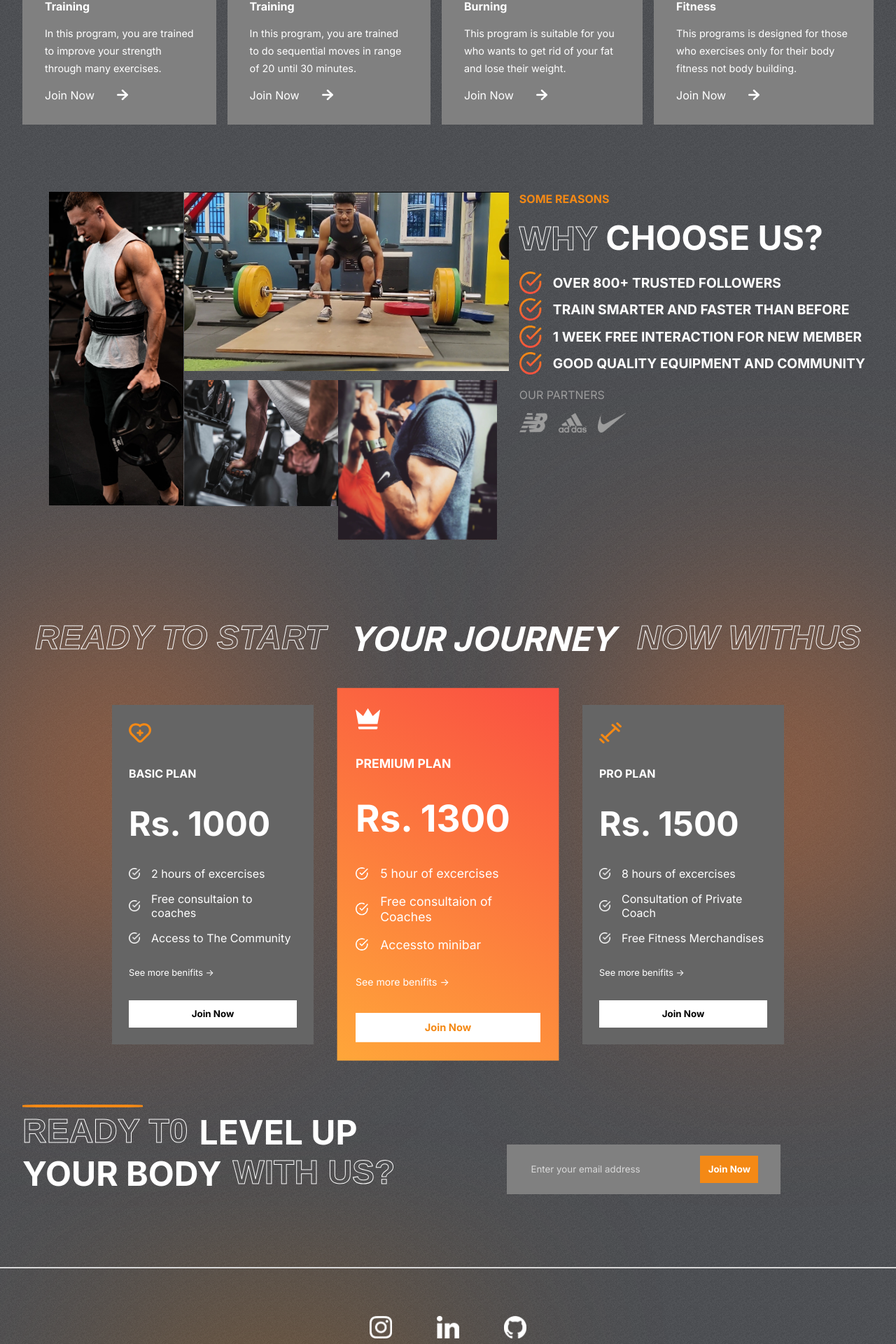
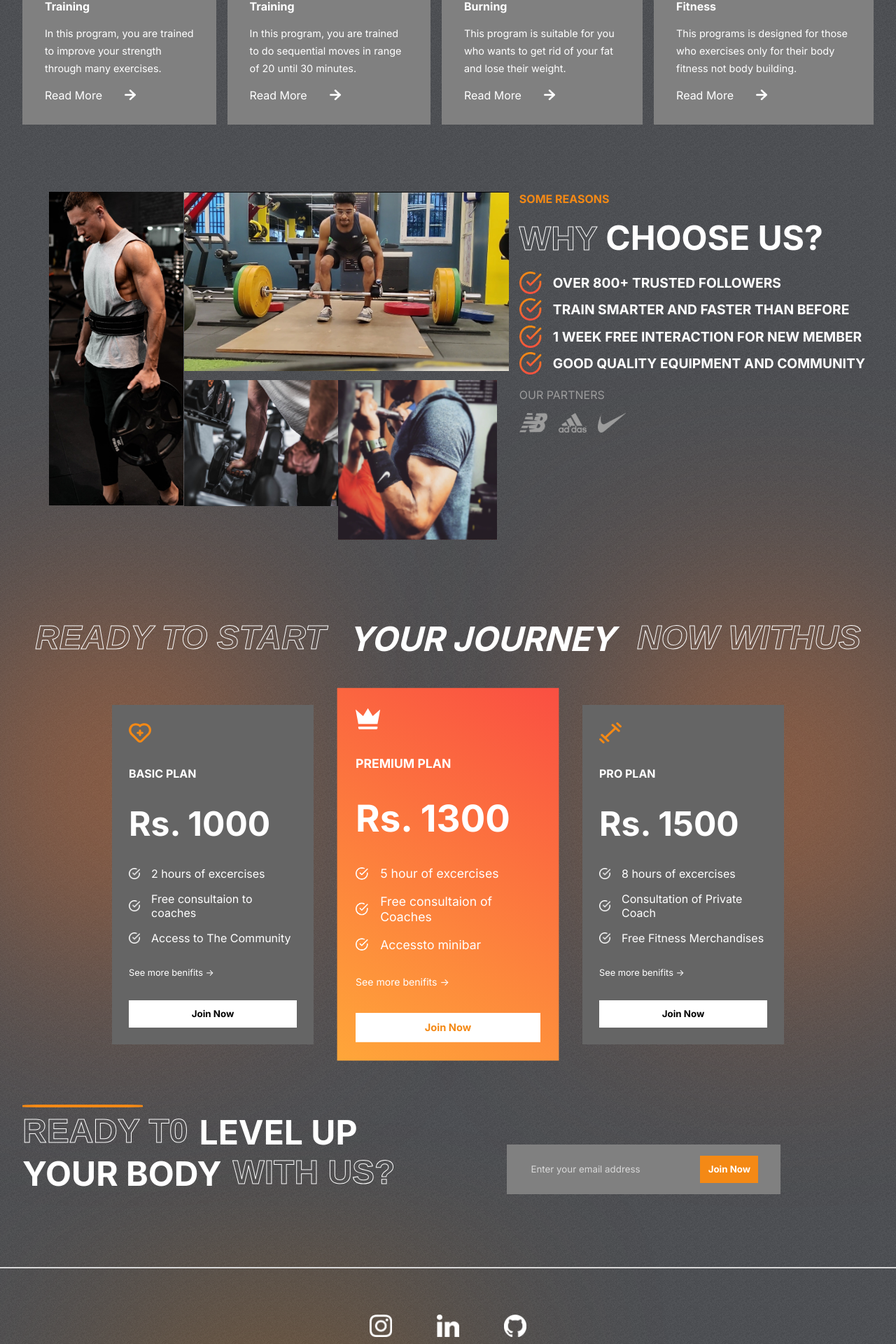
Before and after one commit to Sarathkumardunga/SHADOW-FITNESS, a React (Create React App) app: page / in a window 1280 px wide. Shown: the part 980-2900 px from the top of the page at 70% size. Built offline with nearby package versions, Linux system fonts and the light colour scheme.

Commit message:
Links added to the programs section.

```diff
--- a/src/components/Footer/Footer.css
+++ b/src/components/Footer/Footer.css
@@ -20,10 +20,14 @@
     gap: 4rem;
 }
 
-.social-media>img{
+.social-media>a>img{
     width: 2rem;
     height: 2rem;
     cursor: pointer;
+}
+
+.social-media>a>img:hover{
+    background: rgb(177, 121, 23);
 }
 
 .logo-f>img{
--- a/src/components/Footer/Footer.jsx
+++ b/src/components/Footer/Footer.jsx
@@ -5,16 +5,15 @@ import Linkedin from "../../assets/linkedin.png";
 import Github from "../../assets/github.png";
 import Logo from "../../assets/logo.png"
 
-
 const Footer = () => {
   return (
     <div className="Footer-container">
         <hr />
         <div className="footer">
             <div className='social-media'>
-                <img src={Instagram} alt="" />
-                <img src={Linkedin} alt="" />
-                <img src={Github} alt="" />
+                <a href="https://www.instagram.com/fitness_zer09/" target='_blank'><img src={Instagram} alt="" /></a>
+                <a href="https://www.linkedin.com/in/sarath-kumar-dunga-7083021a0/" target="_blank"><img src={Linkedin} alt="" /></a>
+                <a href="https://github.com/Sarathkumardunga" target='_blank'><img src={Github} alt="" /></a>
             </div>
 
             <div className="logo-f">
--- a/src/components/Programs/Programs.css
+++ b/src/components/Programs/Programs.css
@@ -53,6 +53,14 @@
     gap:2rem;
 }
 
+.join-now>a{
+    text-decoration: none;
+}
+
+.join-now>a>span{
+    color:white;
+}
+
 .join-now >img{
     width: 1rem;
 }
--- a/src/components/Programs/Programs.jsx
+++ b/src/components/Programs/Programs.jsx
@@ -19,7 +19,7 @@ const Programs = () => {
                    <span>{program.heading}</span>
                    <span>{program.details}</span>
                    <div className="join-now">
-                    <span>Join Now</span>
+                    <a href={program.link} target='_blank'><span id="Read">Read More</span></a>
                     <img src={RightArrow} alt="" /></div>
                 </div>
             ))}
--- a/src/data/programsData.js
+++ b/src/data/programsData.js
@@ -15,6 +15,7 @@ export const programsData = [
       </svg>
     ),
     heading: "Strength Training",
+    link: "https://www.healthline.com/health/fitness/benefits-of-strength-training",
     details:
       "In this program, you are trained to improve your strength through many exercises.",
   },
@@ -28,6 +29,7 @@ export const programsData = [
     <path d="M15.3746 7.67116L12.66 7.0347L11.8525 4.63298C11.7064 4.20924 11.2661 3.99652 10.8258 4.13891C10.3856 4.27958 10.1646 4.70503 10.3125 5.12876L11.2661 7.95422C11.3392 8.23728 11.5602 8.44829 11.8525 8.51863L15.0092 9.29576H15.0823C15.5226 9.36609 15.8898 9.08475 15.9628 8.66102C16.1072 8.16523 15.8149 7.7415 15.3746 7.67116Z" />
     </svg>,
     heading: "Cardio Training",
+    link: "https://www.mensjournal.com/health-fitness/best-types-cardio-workouts-weight-loss",
     details:
       "In this program, you are trained to do sequential moves in range of 20 until 30 minutes.",
   },
@@ -37,6 +39,7 @@ export const programsData = [
     </svg>
     ,
     heading: "Fat Burning",
+    link: "https://www.muscleandstrength.com/workouts/12-week-fat-destroyer",
     details:
       "This program is suitable for you who wants to get rid of your fat and lose their weight.",
   },
@@ -46,6 +49,7 @@ export const programsData = [
     </svg>
     ,
     heading: "Health Fitness",
+    link:"https://www.everydayhealth.com/fitness/add-strength-training-to-your-workout.aspx",
     details:
       "This programs is designed for those who exercises only for their body fitness not body building.",
   },
```
